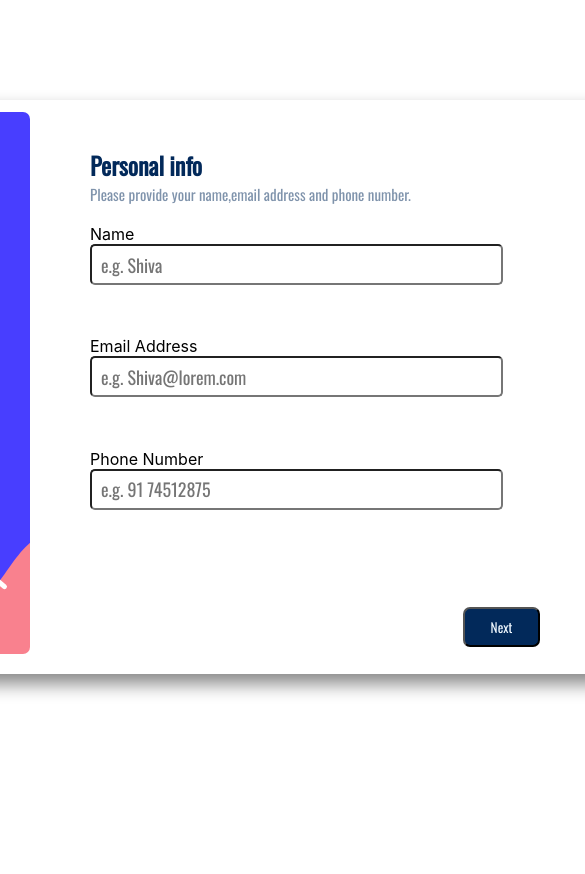
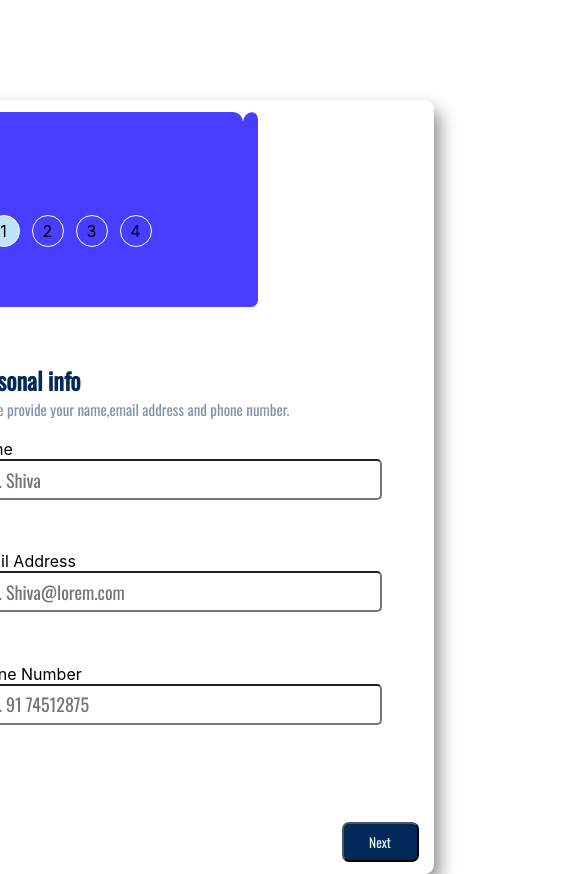
Before and after one commit to jyotirmoy-sinhababu/Multi-step-form, a React (Create React App) app: page / in a window 390 px wide. Shown: the top 874 px of the page, 585 px wide, since content can reach past the window. Before the commit the page ends 844 px from the top, so only its background shows below. Built offline with nearby package versions, Linux system fonts and the light colour scheme; the HTML template or start-up script is replaced by a standard one.

Commit message:
mobile view style added

```diff
--- a/src/components/info/info.css
+++ b/src/components/info/info.css
@@ -18,7 +18,8 @@
 }
 
 .input-box {
-  width: 400px;
+  width: 100%;
+  max-width: 400px;
   height: 37px;
   border-radius: 5px;
   padding-left: 9px;
--- a/src/components/sideBar/SideBar.js
+++ b/src/components/sideBar/SideBar.js
@@ -1,18 +1,15 @@
 import React from 'react';
-
-// import Banner from '../banner/Banner';
 
 import './sidebar.css';
 
 const SideBar = ({ count }) => {
   return (
     <div className='sidebar-cnt'>
-      {/* <Banner /> */}
       <div className='sidebar-small-cnt'>
         <div className={`sidebar-num-cnt ${count == 0 ? 'on' : 'off'}`}>
           <p>1</p>
         </div>
-        <div>
+        <div className='sidebar-para-cnt'>
           <p>STEP 1</p>
           <p>YOUR INFO</p>
         </div>
@@ -21,7 +18,7 @@ const SideBar = ({ count }) => {
         <div className={`sidebar-num-cnt ${count == 1 ? 'on' : 'off'}`}>
           <p>2</p>
         </div>
-        <div>
+        <div className='sidebar-para-cnt'>
           <p>STEP 2</p>
           <p>SELECT PLAN</p>
         </div>
@@ -30,7 +27,7 @@ const SideBar = ({ count }) => {
         <div className={`sidebar-num-cnt ${count == 2 ? 'on' : 'off'}`}>
           <p>3</p>
         </div>
-        <div>
+        <div className='sidebar-para-cnt'>
           <p>STEP 3</p>
           <p>ADD-ONS</p>
         </div>
@@ -39,7 +36,7 @@ const SideBar = ({ count }) => {
         <div className={`sidebar-num-cnt ${count == 3 ? 'on' : 'off'}`}>
           <p>4</p>
         </div>
-        <div>
+        <div className='sidebar-para-cnt'>
           <p>STEP 4</p>
           <p>SUMMARY</p>
         </div>
--- a/src/components/sideBar/sidebar.css
+++ b/src/components/sideBar/sidebar.css
@@ -9,7 +9,8 @@
   z-index: 100;
   background: url('../../assets/sidebar.svg');
   height: 500px;
-  width: 270px;
+  max-width: 270px;
+  width: 100%;
   border-radius: 7px;
 }
 
@@ -33,3 +34,30 @@
 .on {
   background-color: hsl(206, 94%, 87%);
 }
+
+@media screen and (max-width: 650px) {
+  .sidebar-cnt {
+    display: flex;
+    flex-direction: row;
+    background-repeat: no-repeat;
+    padding-left: 19px;
+    padding-top: 42px;
+    gap: 12px;
+    position: relative;
+    z-index: 100;
+    background: url('../../assets/sidebar.svg');
+    height: 700px;
+    width: 370px;
+    border-radius: 7px;
+  }
+
+  .sidebar-para-cnt {
+    display: none;
+  }
+  .sidebar-small-cnt {
+    display: flex;
+    align-items: center;
+    gap: 19px;
+    z-index: 100;
+  }
+}
--- a/src/pages/home/home.css
+++ b/src/pages/home/home.css
@@ -3,7 +3,21 @@
   gap: 60px;
   border-radius: 9px;
   height: 550px;
-  width: 800px;
+  width: 100%;
+  max-width: 800px;
   padding: 12px;
   box-shadow: 5px 10px 18px #888888;
 }
+
+@media screen and (max-width: 650px) {
+  .home-cnt {
+    display: flex;
+    flex-direction: column;
+    gap: 20px;
+    border-radius: 9px;
+    height: 750px;
+    width: 453px;
+    padding: 12px;
+    box-shadow: 5px 10px 18px #888888;
+  }
+}
```
Also changed, not shown: src/App.css (+7 -0 lines).
